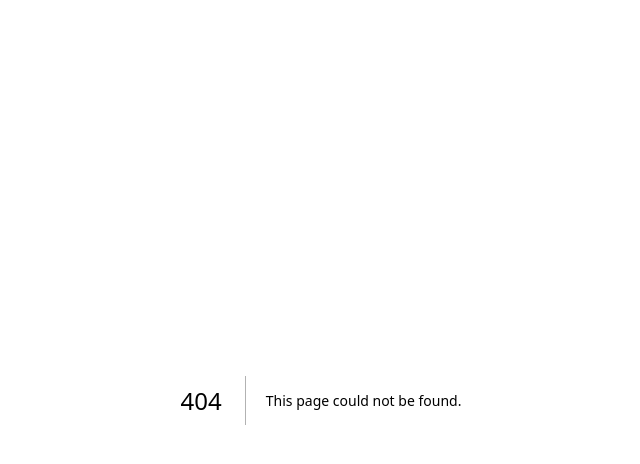
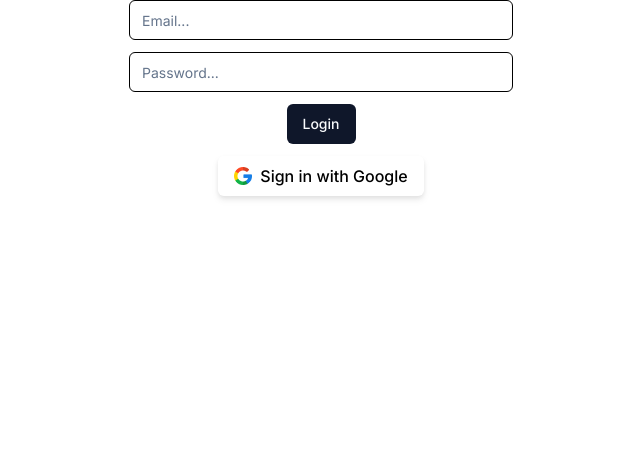
Before and after one commit to berwinsingh/blogging-new, a Next.js app: page /sign-in in a window 1280 px wide. Before the commit this address had no page. Shown: the top 464 px of the page, without its empty margins (319-959 px from the left). Built offline with nearby package versions, Linux system fonts and the light colour scheme.

Commit message:
Added gitignore file and fixed structure

```diff
--- /dev/null
+++ b/app/sign-in/page.tsx
@@ -0,0 +1,9 @@
+import Auth from '@/components/auth'
+
+export default function SignIn() {
+  return (
+    <main className="">
+        <Auth/>
+    </main>
+  )
+}
```
Also changed, not shown: 2 other files (tests, documents, lock files or other folders).
